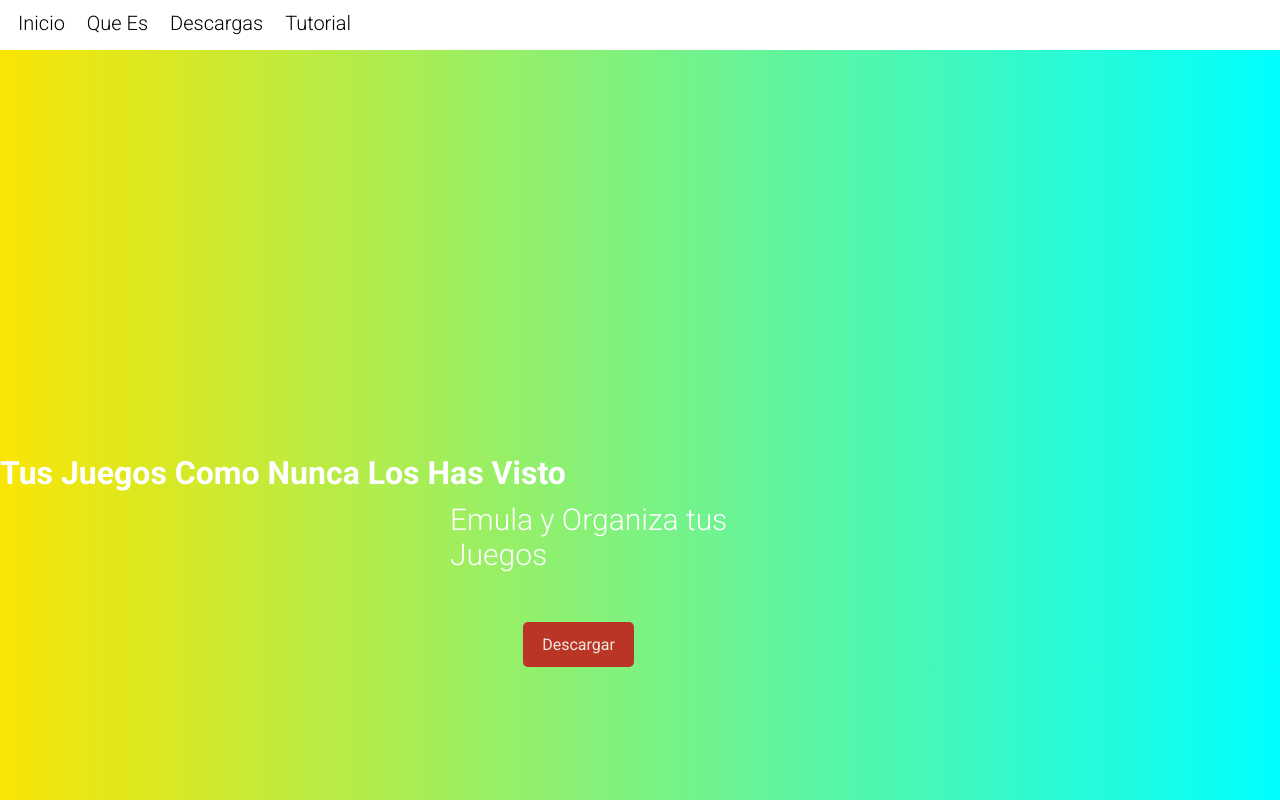
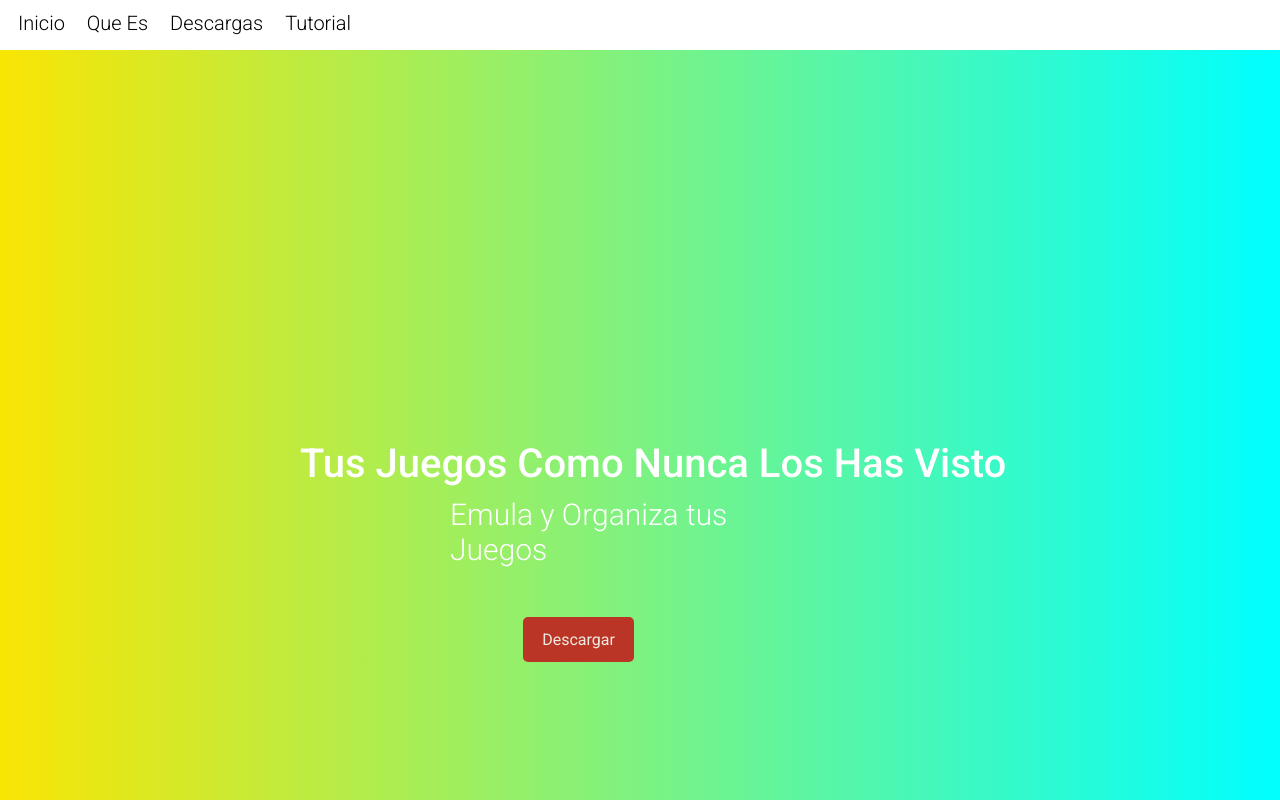
Before and after one commit to Laixdy/JeBox_Web, a plain HTML site: page Pagina/index.html in a window 1280 px wide. Drawn offline with Linux system fonts and the light colour scheme.

Commit message:
Se borro el cambas y se centro el h1

```diff
--- a/Pagina/Styles/index_style.css
+++ b/Pagina/Styles/index_style.css
@@ -1,4 +1,4 @@
-.titulo {
+.font-effect-3d {
 	font-weight: 500;
 	font-size: 40px;
 	margin-top: 390px;
--- a/Pagina/index.html
+++ b/Pagina/index.html
@@ -16,7 +16,6 @@
 				<li><a href="">Tutorial</a></li>
 			</ul>
 		</nav>
-		<canvas width="400" height="400"></canvas>
 		<header>
 			<h1 class="font-effect-3d">Tus Juegos Como Nunca Los Has Visto</h1>
 			<h2 class="sub-titulo">Emula y Organiza tus Juegos</h2>
```
